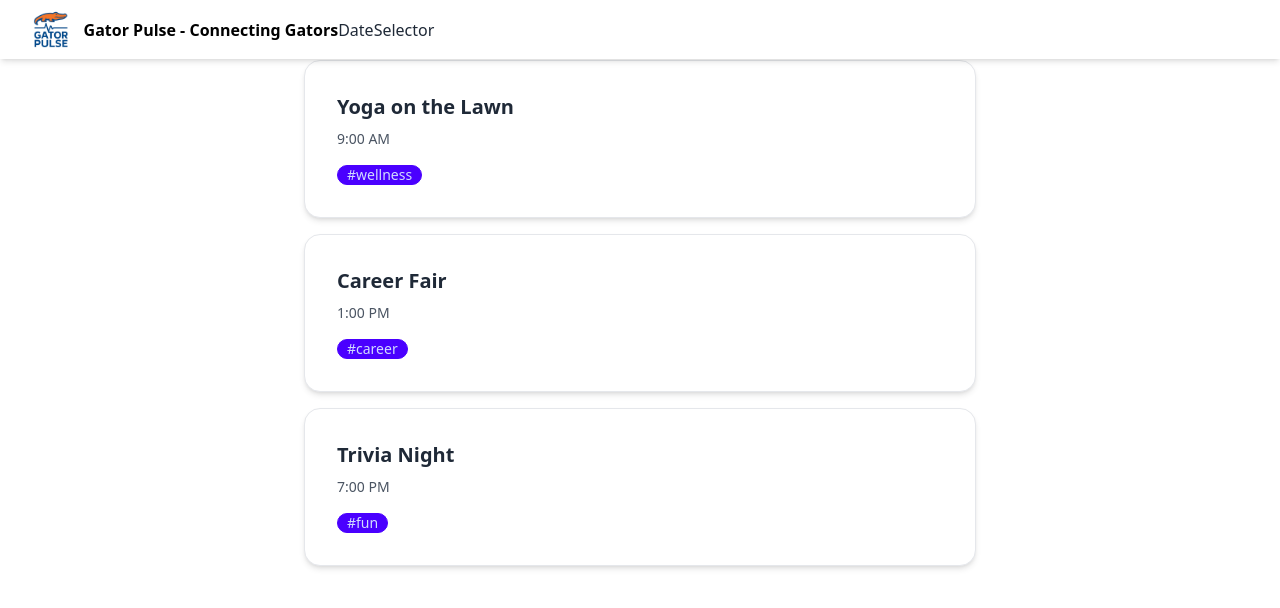
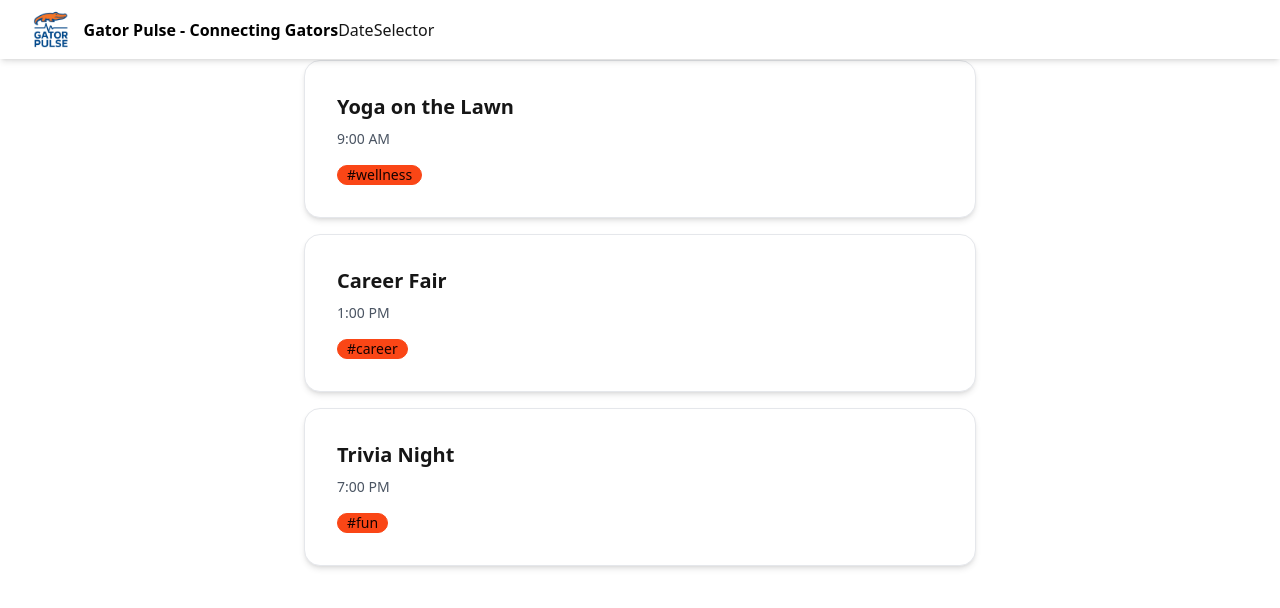
Before and after one commit to jiyadurai/cen3031-project, a React (Vite) app in the folder gatorpulse/: page /feed in a window 1280 px wide. Shown: the top 608 px of the page. Built offline with nearby package versions, Linux system fonts and the light colour scheme.

Commit message:
Added theme colors for tailwind and daisy ui

```diff
--- a/gatorpulse/src/components/EventBox.jsx
+++ b/gatorpulse/src/components/EventBox.jsx
@@ -7,7 +7,7 @@ export default function EventBox({ event }) {
         <div className="card-body">
             <h2 className="card-title text-xl">{event.title}</h2>
             <p className="text-sm text-gray-600">{event.time}</p>
-            <div className="badge badge-primary mt-2">{event.tag}</div>
+            <div className="badge badge-secondary mt-2">{event.tag}</div>
         </div>
     </div>
 )}
--- a/gatorpulse/tailwind.config.js
+++ b/gatorpulse/tailwind.config.js
@@ -5,9 +5,32 @@ export default {
     "./src/**/*.{js,ts,jsx,tsx}",
   ],
   theme: {
-    extend: {},
+    extend: {
+      colors: {
+        primary: '#0021A5',     // UF Blue
+        secondary: '#FA4616',   // UF Orange
+        background: '#FFFFFF',  // White
+      },
+    },
   },
   plugins: [
     require('daisyui'),
   ],
+  daisyui: {
+    themes: [
+      {
+        mytheme: {
+          primary: '#0021A5',     // UF Blue
+          secondary: '#FA4616',   // UF Orange
+          accent: '#FA4616',      // Optional: reuse orange
+          neutral: '#3D4451',
+          'base-100': '#FFFFFF',  // Background color
+          info: '#3ABFF8',
+          success: '#36D399',
+          warning: '#FBBD23',
+          error: '#F87272',
+        },
+      },
+    ],
+  },
 }
```
Also changed, not shown: gatorpulse/src/components/FeedPage.jsx (+8 -0 lines).
